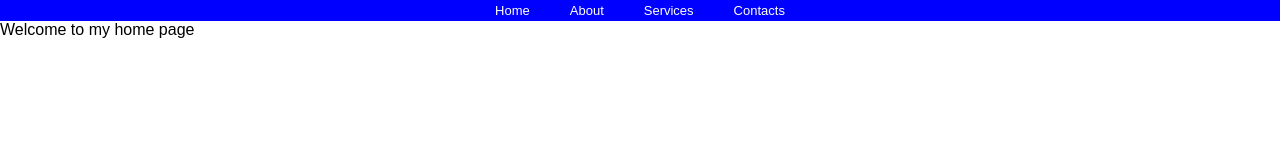
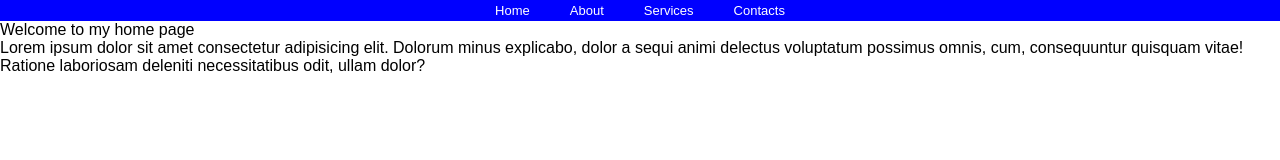
Before and after one commit to AlanwokeGileadCyberSpace/git-assignmentmain, a plain HTML site: page index.html in a window 1280 px wide. Drawn offline with Linux system fonts and the light colour scheme.

Commit message:
I added some dummy text to the html

```diff
--- a/index.html
+++ b/index.html
@@ -14,5 +14,8 @@
         <li>Contacts</li>
     </div>
     <div class="Welcome"> Welcome to my home page</div>
+    <div>
+        Lorem ipsum dolor sit amet consectetur adipisicing elit. Dolorum minus explicabo, dolor a sequi animi delectus voluptatum possimus omnis, cum, consequuntur quisquam vitae! Ratione laboriosam deleniti necessitatibus odit, ullam dolor?
+    </div>
 </body>
 </html>
```
